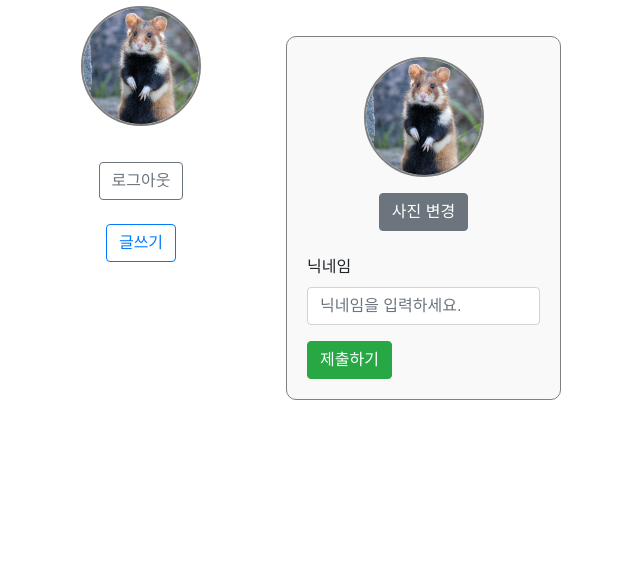
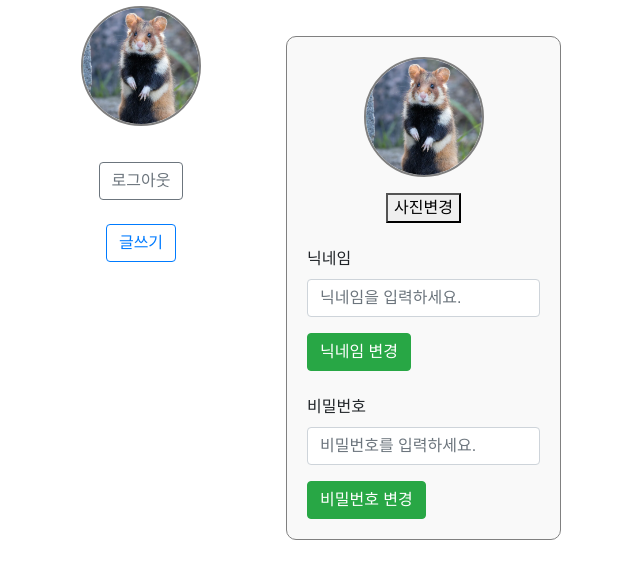
Before and after one commit to Zepelown/Jungle_Village, a Flask app: template templates/mypage.html in a window 1280 px wide. Shown: the part 148-727 px from the top of the page, without its empty margins (59-699 px from the left). Run offline with Flask 3, Linux system fonts and the light colour scheme; the template is opened without the code that fills it, so the values that code supplies are empty; some libraries are stand-ins or nearby versions.

Commit message:
mypage feat +(nickname,password) update

```diff
--- a/routes/auth.py
+++ b/routes/auth.py
@@ -131,7 +131,7 @@ def sign_in():
 
     if result:
         token = jwt.encode(
-            {"email": email, "exp": datetime.datetime.utcnow() + datetime.timedelta(minutes=10)},
+            {"email": email, "exp": datetime.datetime.utcnow() + datetime.timedelta(minutes=15)},
             SECRET_KEY,
             algorithm="HS256"
         )
@@ -204,4 +204,26 @@ def check_nickname():
 
 @bp.route("/mypage")
 def mypage():
-    return render_template("mypage.html")
+    token = request.cookies.get("jwt")
+
+    if token and verify_token(token):
+        return render_template("mypage.html")
+    else:
+        return redirect(url_for("auth.log_in"))
+
+
+@bp.route("/set_nickname", methods=['POST'])
+def set_nickname():
+    user_email = request.form['user_email']
+    new_nickname = request.form['new_nickname']
+    db.users.update_one({"email": user_email}, {"$set": {"nickname": new_nickname}})
+
+    return jsonify({"message": "닉네임 변경 성공"})
+
+@bp.route("/set_password", methods=['POST'])
+def set_password():
+    user_email = request.form['user_email']
+    new_password = request.form['new_password']
+    db.users.update_one({"email": user_email}, {"$set": {"password": new_password}})
+
+    return jsonify({"message": "닉네임 변경 성공"})
--- a/templates/mypage.html
+++ b/templates/mypage.html
@@ -7,6 +7,82 @@
 rel="stylesheet"
 href="{{ url_for('static', filename='css/mypage.css') }}"
 />
+{% endblock %}
+
+
+{% block script %}
+<script>
+  function set_nickname(){
+    let nickname = $('#nickname_input').val();
+    if(!nickname){
+      alert('닉네임을 입력해주세요!');
+      return;
+    }
+
+    $.ajax({
+      type: 'POST',
+      url: '/auth/check_nickname',
+      data: {user_nickname: nickname},
+      async: false,
+      success: function(response){
+        if(response['check'] === 'false'){
+          alert('중복닉네임 입니다.');
+          return;
+        }
+
+        $.ajax({
+                url: "/auth/find_user_by_token",
+                method: "GET",
+                async: false,
+                success: function (response) {
+                    $.ajax({
+                      type: 'POST',
+                      url: '/auth/set_nickname',
+                      async: false,
+                      data: {user_email: response['email'], new_nickname: nickname},
+                      success: function(res){
+                        alert('닉네임 변경 성공!');
+                      }
+                    })
+                },
+                error: function (xhr) {
+                    alert("닉네임을 가져오는 데 실패했습니다: " + xhr.responseJSON.error);
+                }
+            });
+      }
+    })
+  }
+
+  function set_password(){
+    let password = $('#password_input').val();
+    if(!password){
+      alert('비밀번호를 입력해주세요!');
+      return;
+    }
+
+
+    $.ajax({
+            url: "/auth/find_user_by_token",
+            method: "GET",
+            async: false,
+            success: function (response) {
+                $.ajax({
+                        type: 'POST',
+                        url: '/auth/set_password',
+                        async: false,
+                        data: {user_email: response['email'], new_password: password},
+                        success: function(res){
+                            alert('비밀번호 변경 성공!');
+                        }
+                      })
+                },
+                error: function (xhr) {
+                    alert("비밀번호를 가져오는 데 실패했습니다: " + xhr.responseJSON.error);
+                }
+            });
+  }
+
+</script>
 {% endblock %}
 
 {% block content %}
@@ -21,22 +97,33 @@ href="{{ url_for('static', filename='css/mypage.css') }}"
       </div>
 
       <div class="text-center mt-3">
-        <button id="btnChangeProfile" class="btn2 btn btn-secondary">
-          사진 변경
-        </button>
+        <button>사진변경</button>
       </div>
 
       <form class="mt-4">
         <div class="form-group">
-          <label for="nicknameInput">닉네임</label>
+          <label for="nickname_input">닉네임</label>
           <input
             type="text"
             class="form-control"
-            id="nicknameInput"
+            id="nickname_input"
             placeholder="닉네임을 입력하세요."
           />
         </div>
-        <button type="submit" class="btn btn-success">제출하기</button>
+        <button type="submit" class="btn btn-success" onclick="set_nickname()">닉네임 변경</button>
+      </form>
+
+      <form class="mt-4">
+        <div class="form-group">
+          <label for="nickname_input">비밀번호</label>
+          <input
+            type="text"
+            class="form-control"
+            id="password_input"
+            placeholder="비밀번호를 입력하세요."
+          />
+        </div>
+        <button type="submit" class="btn btn-success" onclick="set_password()">비밀번호 변경</button>
       </form>
     </div>
   </div>
```
